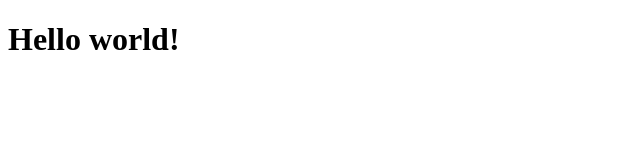
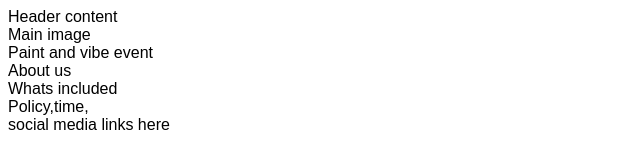
Before and after one commit to KMelissaSilva/paint-and-vibe, a plain HTML site: page index.html in a window 1280 px wide. Shown: the whole page, without its empty margins (0-640 px from the left). Drawn offline with Linux system fonts and the light colour scheme.

Commit message:
add core structure for home page.

```diff
--- a/assets/css/style.css
+++ b/assets/css/style.css
@@ -0,0 +1,3 @@
+body{
+    font-family: Arial;
+}
--- a/index.html
+++ b/index.html
@@ -5,12 +5,24 @@
     <meta charset="UTF-8">
     <meta http-equiv="X-UA-Compatible" content="IE=edge">
     <meta name="viewport" content="width=device-width, initial-scale=1.0">
-    <title>Document</title>
+    <meta name="description" content="Art Activity for Females in London, England">
+    <meta name="keywords" content="Art,Activity,Females,London,England">
+
+    <link rel="stylesheet" href="assets/css/style.css">
+    <title>Paint and Vibe</title>
 </head>
 
 <body>
-    <h1>Hello world!</h1>
-    <!DOCTYPE html>
+    <header>Header content</header>
+    <section>Main image</section>
+    <section>Paint and vibe event </section>
+    <section>About us </section>
+    <section>Whats included</section>
+    <section>Policy,time,</section>
+    <footer>
+        social media links here
+    </footer>
+
 
 </body>
 
```
